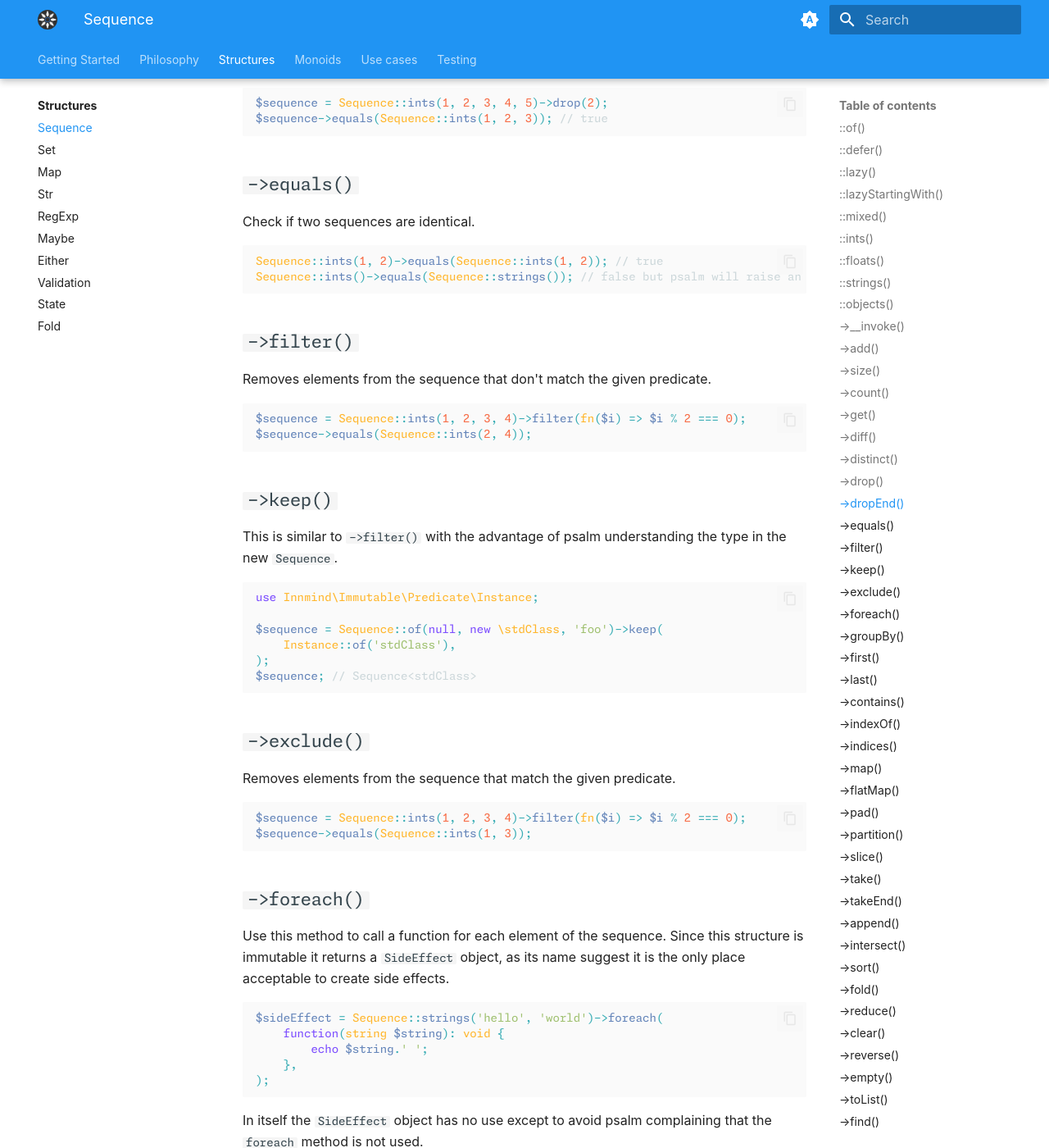
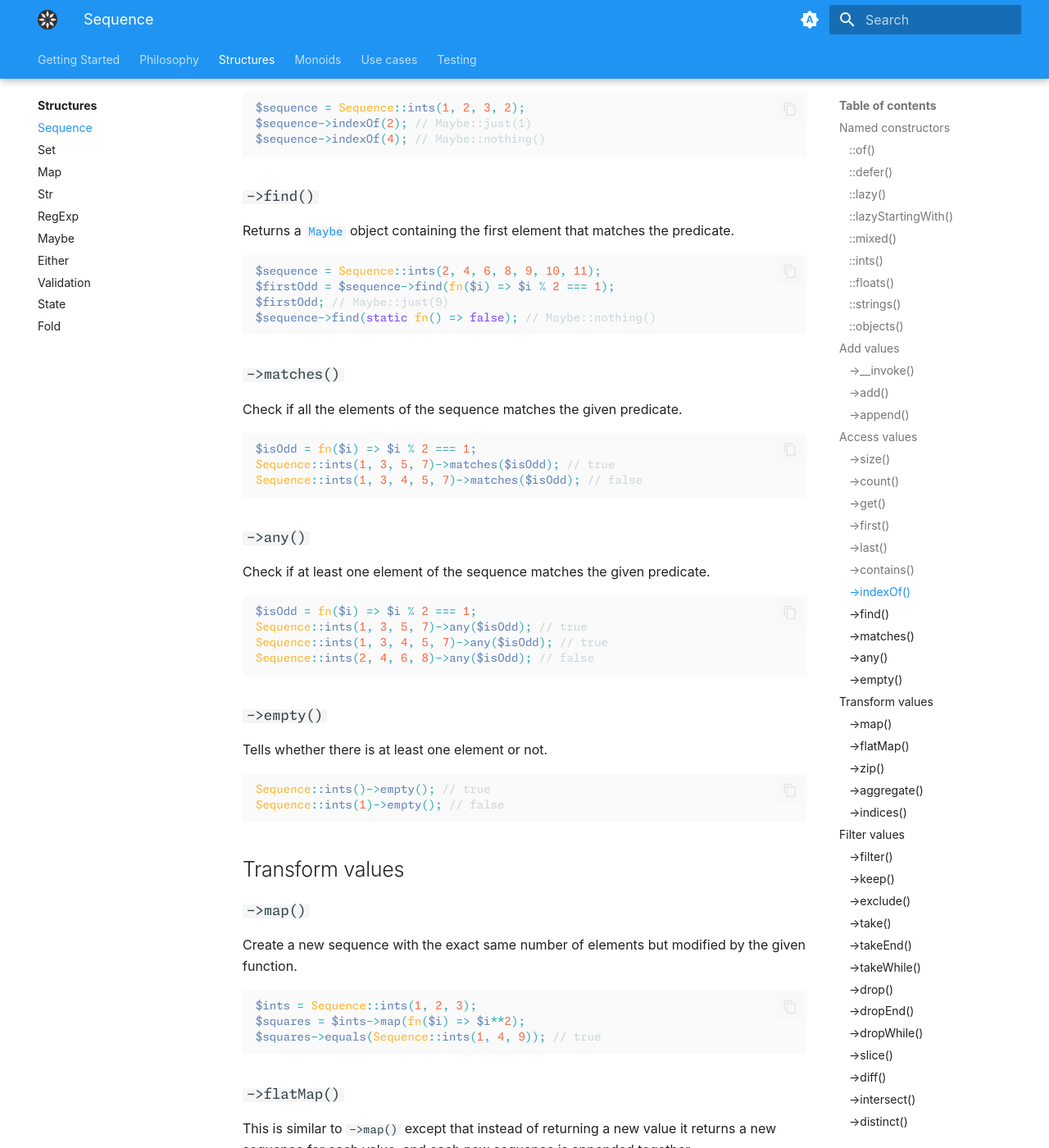
Before and after one commit to Innmind/Immutable, an MkDocs documentation site: the page built from docs/structures/sequence.md, in a window 1280 px wide and 1400 px high, scrolled down 3789 px. Shown: the whole window at 82% size. Built offline with MkDocs 1.6.1 and Material for MkDocs 9.7.7, drawn with Linux system fonts in a browser that asks for light colours; plug-ins that fetch from the network failed and are left out; some of the changed text lies outside the part shown.

Commit message:
rearrange methods by groups

````diff
--- a/docs/structures/sequence.md
+++ b/docs/structures/sequence.md
@@ -2,7 +2,9 @@
 
 A sequence is an ordered list of elements, think of it like an array such as `[1, 'a', new stdClass]` or a `list<T>` in the [Psalm](http://psalm.dev) nomenclature.
 
-## `::of()`
+## Named constructors
+
+### `::of()`
 
 The `of` static method allows you to create a new sequence with all the elements passed as arguments.
 
@@ -13,7 +15,7 @@ use Innmind\Immutable\Sequence;
 Sequence::of(1, 2, 3, $etc);
 ```
 
-## `::defer()`
+### `::defer()`
 
 This named constructor is for advanced use cases where you want the data of your sequence to be loaded upon use only and not initialisation.
 
@@ -30,7 +32,7 @@ The method ask a generator that will provide the elements. Once the elements are
 !!! warning ""
     Beware of the case where the source you read the elements is not altered before the first use of the sequence.
 
-## `::lazy()`
+### `::lazy()`
 
 This is similar to `::defer()` with the exception that the elements are not kept in memory but reloaded upon each use.
 
@@ -43,7 +45,7 @@ $sequence = Sequence::lazy(function() {
 !!! warning ""
     Since the elements are reloaded each time the immutability responsability is up to you because the source may change or if you generate objects it will generate new objects each time (so if you make strict comparison it will fail).
 
-## `::lazyStartingWith()`
+### `::lazyStartingWith()`
 
 Same as `::lazy()` except you don't need to manually build the generator.
 
@@ -54,27 +56,29 @@ $sequence = Sequence::lazyStartingWith(1, 2, 3);
 !!! note ""
     This is useful when you know the first items of the sequence and you'll `append` another lazy sequence at the end.
 
-## `::mixed()`
+### `::mixed()`
 
 This is a shortcut for `::of(mixed ...$mixed)`.
 
-## `::ints()`
+### `::ints()`
 
 This is a shortcut for `::of(int ...$ints)`.
 
-## `::floats()`
+### `::floats()`
 
 This is a shortcut for `::of(float ...$floats)`.
 
-## `::strings()`
+### `::strings()`
 
 This is a shortcut for `::of(string ...$strings)`.
 
-## `::objects()`
+### `::objects()`
 
 This is a shortcut for `::of(object ...$objects)`.
 
-## `->__invoke()`
+## Add values
+
+### `->__invoke()`
 
 Augment the sequence with a new element.
 
@@ -84,11 +88,22 @@ $sequence = ($sequence)(2);
 $sequence->equals(Sequence::ints(1, 2));
 ```
 
-## `->add()`
+### `->add()`
 
 This is an alias for `->__invoke()`.
 
-## `->size()`
+### `->append()`
+
+Add all elements of a sequence at the end of another.
+
+```php
+$sequence = Sequence::ints(1, 2)->append(Sequence::ints(3, 4));
+$sequence->equals(Sequence::ints(1, 2, 3, 4)); // true
+```
+
+## Access values
+
+### `->size()`
 
 This returns the number of elements in the sequence.
 
@@ -97,7 +112,7 @@ $sequence = Sequence::ints(1, 4, 6);
 $sequence->size(); // 3
 ```
 
-## `->count()`
+### `->count()`
 
 This is an alias for `->size()`, but you can also use the PHP function `\count` if you prefer.
 
@@ -107,7 +122,7 @@ $sequence->count(); // 3
 \count($sequence); // 3
 ```
 
-## `->get()`
+### `->get()`
 
 This method will return a [`Maybe`](maybe.md) object containing the element at the given index in the sequence. If the index doesn't exist it will an empty `Maybe` object.
 
@@ -117,52 +132,145 @@ $sequence->get(1); // Maybe::just(4)
 $sequence->get(3); // Maybe::nothing()
 ```
 
-## `->diff()`
+### `->first()`
 
-This method will return a new sequence containing the elements that are not present in the other sequence.
+This is an alias for `->get(0)`.
+
+### `->last()`
+
+This is an alias for `->get(->size() - 1)`.
+
+### `->contains()`
+
+Check if the element is present in the sequence.
 
 ```php
-$sequence = Sequence::ints(1, 4, 6)->diff(Sequence::ints(1, 3, 6));
-$sequence->equals(Sequence::ints(4)); // true
+$sequence = Sequence::ints(1, 42, 3);
+$sequence->contains(2); // false
+$sequence->contains(42); // true
+$sequence->contains('42'); // false but psalm will raise an error
 ```
 
-## `->distinct()`
+### `->indexOf()`
 
-This removes any duplicates in the sequence.
+This will return a [`Maybe`](maybe.md) object containing the index number at which the first occurence of the element was found.
 
 ```php
-$sequence = Sequence::ints(1, 2, 1, 3)->distinct();
-$sequence->equals(Sequence::ints(1, 2, 3)); // true
+$sequence = Sequence::ints(1, 2, 3, 2);
+$sequence->indexOf(2); // Maybe::just(1)
+$sequence->indexOf(4); // Maybe::nothing()
 ```
 
-## `->drop()`
+### `->find()`
 
-This removes the number of elements from the end of the sequence.
+Returns a [`Maybe`](maybe.md) object containing the first element that matches the predicate.
 
 ```php
-$sequence = Sequence::ints(5, 4, 3, 2, 1)->drop(2);
-$sequence->equals(Sequence::ints(3, 2, 1)); // true
+$sequence = Sequence::ints(2, 4, 6, 8, 9, 10, 11);
+$firstOdd = $sequence->find(fn($i) => $i % 2 === 1);
+$firstOdd; // Maybe::just(9)
+$sequence->find(static fn() => false); // Maybe::nothing()
 ```
 
-## `->dropEnd()`
+### `->matches()`
 
-This removes the number of elements from the end of the sequence.
+Check if all the elements of the sequence matches the given predicate.
 
 ```php
-$sequence = Sequence::ints(1, 2, 3, 4, 5)->drop(2);
-$sequence->equals(Sequence::ints(1, 2, 3)); // true
+$isOdd = fn($i) => $i % 2 === 1;
+Sequence::ints(1, 3, 5, 7)->matches($isOdd); // true
+Sequence::ints(1, 3, 4, 5, 7)->matches($isOdd); // false
 ```
 
-## `->equals()`
+### `->any()`
 
-Check if two sequences are identical.
+Check if at least one element of the sequence matches the given predicate.
 
 ```php
-Sequence::ints(1, 2)->equals(Sequence::ints(1, 2)); // true
-Sequence::ints()->equals(Sequence::strings()); // false but psalm will raise an error
+$isOdd = fn($i) => $i % 2 === 1;
+Sequence::ints(1, 3, 5, 7)->any($isOdd); // true
+Sequence::ints(1, 3, 4, 5, 7)->any($isOdd); // true
+Sequence::ints(2, 4, 6, 8)->any($isOdd); // false
 ```
 
-## `->filter()`
+### `->empty()`
+
+Tells whether there is at least one element or not.
+
+```php
+Sequence::ints()->empty(); // true
+Sequence::ints(1)->empty(); // false
+```
+
+## Transform values
+
+### `->map()`
+
+Create a new sequence with the exact same number of elements but modified by the given function.
+
+```php
+$ints = Sequence::ints(1, 2, 3);
+$squares = $ints->map(fn($i) => $i**2);
+$squares->equals(Sequence::ints(1, 4, 9)); // true
+```
+
+### `->flatMap()`
+
+This is similar to `->map()` except that instead of returning a new value it returns a new sequence for each value, and each new sequence is appended together.
+
+```php
+$ints = Sequence::ints(1, 2, 3);
+$squares = $ints->flatMap(fn($i) => Sequence::of($i, $i**2));
+$squares->equals(Sequence::ints(1, 1, 2, 4, 3, 9)); // true
+```
+
+### `->zip()`
+
+This method allows to merge 2 sequences into a new one by combining the values of the 2 into pairs.
+
+```php
+$firnames = Sequence::of('John', 'Luke', 'James');
+$lastnames = Sequence::of('Doe', 'Skywalker', 'Kirk');
+
+$pairs = $firnames
+    ->zip($lastnames)
+    ->toList();
+$pairs; // [['John', 'Doe'], ['Luke', 'Skywalker'], ['James', 'Kirk']]
+```
+
+### `->aggregate()`
+
+This methods allows to rearrange the elements of the Sequence. This is especially useful for parsers.
+
+An example would be to rearrange a list of chunks from a file into lines:
+
+```php
+// let's pretend this comes from a stream
+$chunks = ['fo', "o\n", 'ba', "r\n", 'ba', "z\n"];
+$lines = Sequence::of(...$chunks)
+    ->map(Str::of(...))
+    ->aggregate(static fn($a, $b) => $a->append($b->toString())->split("\n"))
+    ->flatMap(static fn($chunk) => $chunk->split("\n"))
+    ->map(static fn($line) => $line->toString())
+    ->toList();
+$lines; // ['foo', 'bar', 'baz', '']
+```
+
+!!! note ""
+    The `flatMap` is here in case there is only one chunk in the sequence, in which case the `aggregate` is not called
+
+### `->indices()`
+
+Create a new sequence of integers representing the indices of the original sequence.
+
+```php
+$sequence = Sequence::ints(1, 2, 3);
+$sequence->indices()->equals(Sequence::ints(...\range(0, $sequence->size() - 1)));
+```
+
+## Filter values
+
+### `->filter()`
 
 Removes elements from the sequence that don't match the given predicate.
 
@@ -171,7 +279,7 @@ $sequence = Sequence::ints(1, 2, 3, 4)->filter(fn($i) => $i % 2 === 0);
 $sequence->equals(Sequence::ints(2, 4));
 ```
 
-## `->keep()`
+### `->keep()`
 
 This is similar to `->filter()` with the advantage of psalm understanding the type in the new `Sequence`.
 
@@ -184,7 +292,7 @@ $sequence = Sequence::of(null, new \stdClass, 'foo')->keep(
 $sequence; // Sequence<stdClass>
 ```
 
-## `->exclude()`
+### `->exclude()`
 
 Removes elements from the sequence that match the given predicate.
 
@@ -193,7 +301,160 @@ $sequence = Sequence::ints(1, 2, 3, 4)->filter(fn($i) => $i % 2 === 0);
 $sequence->equals(Sequence::ints(1, 3));
 ```
 
-## `->foreach()`
+### `->take()`
+
+Create a new sequence with only the given number of elements from the start of the sequence.
+
+```php
+Sequence::ints(4, 3, 1, 0)->take(2)->equals(Sequence::ints(4, 3)); // true
+```
+
+### `->takeEnd()`
+
+Similar to `->take()` but it starts from the end of the sequence
+
+```php
+Sequence::ints(4, 3, 1, 0)->takeEnd(2)->equals(Sequence::ints(1, 0)); // true
+```
+
+### `->takeWhile()`
+
+This keeps all the elements from the start of the sequence while the condition returns `true`.
+
+```php
+$values = Sequence::of(1, 2, 3, 0, 4, 5, 6, 0)
+    ->takeWhile(static fn($i) => $i === 0)
+    ->toList();
+$values === [1, 2, 3];
+```
+
+### `->drop()`
+
+This removes the number of elements from the end of the sequence.
+
+```php
+$sequence = Sequence::ints(5, 4, 3, 2, 1)->drop(2);
+$sequence->equals(Sequence::ints(3, 2, 1)); // true
+```
+
+### `->dropEnd()`
+
+This removes the number of elements from the end of the sequence.
+
+```php
+$sequence = Sequence::ints(1, 2, 3, 4, 5)->drop(2);
+$sequence->equals(Sequence::ints(1, 2, 3)); // true
+```
+
+### `->dropWhile()`
+
+This removes all the elements from the start of the sequence while the condition returns `true`.
+
+```php
+$values = Sequence::of(0, 0, 0, 1, 2, 3, 0)
+    ->dropWhile(static fn($i) => $i === 0)
+    ->toList();
+$values === [1, 2, 3, 0];
+```
+
+### `->slice()`
+
+Return a new sequence with only the elements that were between the given indices. (The upper bound is not included)
+
+```php
+$sequence = Sequence::ints(4, 3, 2, 1);
+$sequence->slice(1, 4)->equals(Sequence::ints(3, 2)); // true
+```
+
+### `->diff()`
+
+This method will return a new sequence containing the elements that are not present in the other sequence.
+
+```php
+$sequence = Sequence::ints(1, 4, 6)->diff(Sequence::ints(1, 3, 6));
+$sequence->equals(Sequence::ints(4)); // true
+```
+
+### `->intersect()`
+
+Create a new sequence with the elements that are also in the other sequence.
+
+```php
+$sequence = Sequence::ints(1, 2, 3)->intersect(Sequence::ints(2, 3, 4));
+$sequence->equals(Sequence::ints(2, 3)); // true
+```
+
+### `->distinct()`
+
+This removes any duplicates in the sequence.
+
+```php
+$sequence = Sequence::ints(1, 2, 1, 3)->distinct();
+$sequence->equals(Sequence::ints(1, 2, 3)); // true
+```
+
+## Extract values
+
+### `->toList()`
+
+It returns a new `array` containing all the elements of the sequence.
+
+### `->match()`
+
+This is a similar approach to pattern matching allowing you to decompose a sequence by accessing the first element and the rest of the sequence.
+
+```php
+function sum(Sequence $ints): int
+{
+    return $ints->match(
+        fn(int $head, Sequence $tail) => $head + sum($tail),
+        fn() => 0,
+    );
+}
+
+$result = sum(Sequence::of(1, 2, 3, 4));
+$result; // 10
+```
+
+!!! warning ""
+    For lazy sequences bear in mind that the values will be kept in memory while the first call to `->match` didn't return.
+
+### `->fold()`
+
+This is similar to the `reduce` method but only takes a [`Monoid`](../MONOIDS.md) as an argument.
+
+```php
+use Innmind\Immutable\Monoid\Concat;
+
+$lines = Sequence::of("foo\n", "bar\n", 'baz')
+    ->map(fn($line) => Str::of($line))
+    ->fold(new Concat);
+
+$lines->equals("foo\nbar\nbaz"); // true
+```
+
+### `->reduce()`
+
+Iteratively compute a value for all the elements in the sequence.
+
+```php
+$sequence = Sequence::ints(1, 2, 3, 4);
+$sum = $sequence->reduce(0, fn($sum, $int) => $sum + $int);
+$sum; // 10
+```
+
+## Misc.
+
+### `->equals()`
+
+Check if two sequences are identical.
+
+```php
+Sequence::ints(1, 2)->equals(Sequence::ints(1, 2)); // true
+Sequence::ints()->equals(Sequence::strings()); // false but psalm will raise an error
+```
+
+### `->foreach()`
 
 Use this method to call a function for each element of the sequence. Since this structure is immutable it returns a `SideEffect` object, as its name suggest it is the only place acceptable to create side effects.
 
@@ -207,7 +468,7 @@ $sideEffect = Sequence::strings('hello', 'world')->foreach(
 
 In itself the `SideEffect` object has no use except to avoid psalm complaining that the `foreach` method is not used.
 
-## `->groupBy()`
+### `->groupBy()`
 
 This will create multiples sequences with elements regrouped under the same key computed by the given function.
 
@@ -246,65 +507,7 @@ $map
     ->equals(Sequence::strings('ftp://example.com')); // true
 ```
 
-## `->first()`
-
-This is an alias for `->get(0)`.
-
-## `->last()`
-
-This is an alias for `->get(->size() - 1)`.
-
-## `->contains()`
-
-Check if the element is present in the sequence.
-
-```php
-$sequence = Sequence::ints(1, 42, 3);
-$sequence->contains(2); // false
-$sequence->contains(42); // true
-$sequence->contains('42'); // false but psalm will raise an error
-```
-
-## `->indexOf()`
-
-This will return a [`Maybe`](maybe.md) object containing the index number at which the first occurence of the element was found.
-
-```php
-$sequence = Sequence::ints(1, 2, 3, 2);
-$sequence->indexOf(2); // Maybe::just(1)
-$sequence->indexOf(4); // Maybe::nothing()
-```
-
-## `->indices()`
-
-Create a new sequence of integers representing the indices of the original sequence.
-
-```php
-$sequence = Sequence::ints(1, 2, 3);
-$sequence->indices()->equals(Sequence::ints(...\range(0, $sequence->size() - 1)));
-```
-
-## `->map()`
-
-Create a new sequence with the exact same number of elements but modified by the given function.
-
-```php
-$ints = Sequence::ints(1, 2, 3);
-$squares = $ints->map(fn($i) => $i**2);
-$squares->equals(Sequence::ints(1, 4, 9)); // true
-```
-
-## `->flatMap()`
-
-This is similar to `->map()` except that instead of returning a new value it returns a new sequence for each value, and each new sequence is appended together.
-
-```php
-$ints = Sequence::ints(1, 2, 3);
-$squares = $ints->flatMap(fn($i) => Sequence::of($i, $i**2));
-$squares->equals(Sequence::ints(1, 1, 2, 4, 3, 9)); // true
-```
-
-## `->pad()`
+### `->pad()`
 
 Add the same element to a new sequence in order that its size is at least the given one.
 
@@ -314,7 +517,7 @@ $sequence->pad(2, 0)->equals(Sequence::ints(1, 2, 3)); // true
 $sequence->pad(5, 0)->equals(Sequence::ints(1, 2, 3, 0, 0)); // true
 ```
 
-## `->partition()`
+### `->partition()`
 
 This method is similar to `->groupBy()` method but the map keys are always booleans. The difference is that here the 2 keys are always present whereas with `->groupBy()` it will depend on the original sequence.
 
@@ -338,50 +541,7 @@ $map
     ->equals(Sequence::ints(1, 3)); // true
 ```
 
-## `->slice()`
-
-Return a new sequence with only the elements that were between the given indices. (The upper bound is not included)
-
-```php
-$sequence = Sequence::ints(4, 3, 2, 1);
-$sequence->slice(1, 4)->equals(Sequence::ints(3, 2)); // true
-```
-
-## `->take()`
-
-Create a new sequence with only the given number of elements from the start of the sequence.
-
-```php
-Sequence::ints(4, 3, 1, 0)->take(2)->equals(Sequence::ints(4, 3)); // true
-```
-
-## `->takeEnd()`
-
-Similar to `->take()` but it starts from the end of the sequence
-
-```php
-Sequence::ints(4, 3, 1, 0)->takeEnd(2)->equals(Sequence::ints(1, 0)); // true
-```
-
-## `->append()`
-
-Add all elements of a sequence at the end of another.
-
-```php
-$sequence = Sequence::ints(1, 2)->append(Sequence::ints(3, 4));
-$sequence->equals(Sequence::ints(1, 2, 3, 4)); // true
-```
-
-## `->intersect()`
-
-Create a new sequence with the elements that are also in the other sequence.
-
-```php
-$sequence = Sequence::ints(1, 2, 3)->intersect(Sequence::ints(2, 3, 4));
-$sequence->equals(Sequence::ints(2, 3)); // true
-```
-
-## `->sort()`
+### `->sort()`
 
 Reorder the elements within the sequence.
 
@@ -391,31 +551,7 @@ $sequence = $sequence->sort(fn($a, $b) => $a <=> $b);
 $sequence->equals(Sequence::ints(1, 2, 3, 4));
 ```
 
-## `->fold()`
-
-This is similar to the `reduce` method but only takes a [`Monoid`](../MONOIDS.md) as an argument.
-
-```php
-use Innmind\Immutable\Monoid\Concat;
-
-$lines = Sequence::of("foo\n", "bar\n", 'baz')
-    ->map(fn($line) => Str::of($line))
-    ->fold(new Concat);
-
-$lines->equals("foo\nbar\nbaz"); // true
-```
-
-## `->reduce()`
-
-Iteratively compute a value for all the elements in the sequence.
-
-```php
-$sequence = Sequence::ints(1, 2, 3, 4);
-$sum = $sequence->reduce(0, fn($sum, $int) => $sum + $int);
-$sum; // 10
-```
-
-## `->clear()`
+### `->clear()`
 
 Create an empty new sequence of the same type. (To avoid to redeclare the types manually in a docblock)
 
@@ -424,7 +560,7 @@ $sequence = Sequence::ints(1);
 $sequence->clear()->size(); // 0
 ```
 
-## `->reverse()`
+### `->reverse()`
 
 Create a new sequence where the last element become the first one and so on.
 
@@ -433,86 +569,7 @@ $sequence = Sequence::ints(1, 2, 3, 4);
 $sequence->reverse()->equals(Sequence::ints(4, 3, 2, 1));
 ```
 
-## `->empty()`
-
-Tells whether there is at least one element or not.
-
-```php
-Sequence::ints()->empty(); // true
-Sequence::ints(1)->empty(); // false
-```
-
-## `->toList()`
-
-It returns a new `array` containing all the elements of the sequence.
-
-## `->find()`
-
-Returns a [`Maybe`](maybe.md) object containing the first element that matches the predicate.
-
-```php
-$sequence = Sequence::ints(2, 4, 6, 8, 9, 10, 11);
-$firstOdd = $sequence->find(fn($i) => $i % 2 === 1);
-$firstOdd; // Maybe::just(9)
-$sequence->find(static fn() => false); // Maybe::nothing()
-```
-
-## `->matches()`
-
-Check if all the elements of the sequence matches the given predicate.
-
-```php
-$isOdd = fn($i) => $i % 2 === 1;
-Sequence::ints(1, 3, 5, 7)->matches($isOdd); // true
-Sequence::ints(1, 3, 4, 5, 7)->matches($isOdd); // false
-```
-
-## `->any()`
-
-Check if at least one element of the sequence matches the given predicate.
-
-```php
-$isOdd = fn($i) => $i % 2 === 1;
-Sequence::ints(1, 3, 5, 7)->any($isOdd); // true
-Sequence::ints(1, 3, 4, 5, 7)->any($isOdd); // true
-Sequence::ints(2, 4, 6, 8)->any($isOdd); // false
-```
-
-## `->match()`
-
-This is a similar approach to pattern matching allowing you to decompose a sequence by accessing the first element and the rest of the sequence.
-
-```php
-function sum(Sequence $ints): int
-{
-    return $ints->match(
-        fn(int $head, Sequence $tail) => $head + sum($tail),
-        fn() => 0,
-    );
-}
-
-$result = sum(Sequence::of(1, 2, 3, 4));
-$result; // 10
-```
-
-!!! warning ""
-    For lazy sequences bear in mind that the values will be kept in memory while the first call to `->match` didn't return.
-
-## `->zip()`
-
-This method allows to merge 2 sequences into a new one by combining the values of the 2 into pairs.
-
-```php
-$firnames = Sequence::of('John', 'Luke', 'James');
-$lastnames = Sequence::of('Doe', 'Skywalker', 'Kirk');
-
-$pairs = $firnames
-    ->zip($lastnames)
-    ->toList();
-$pairs; // [['John', 'Doe'], ['Luke', 'Skywalker'], ['James', 'Kirk']]
-```
-
-## `->safeguard()`
+### `->safeguard()`
 
 This method allows you to make sure all values conforms to an assertion before continuing using the sequence.
 
@@ -545,28 +602,7 @@ Sequence::lazyStartingWith('a', 'b', 'c', 'a')
 
 This example will print `a`, `b` and `c` before throwing an exception because of the second `a`. Use this method carefully.
 
-## `->aggregate()`
-
-This methods allows to rearrange the elements of the Sequence. This is especially useful for parsers.
-
-An example would be to rearrange a list of chunks from a file into lines:
-
-```php
-// let's pretend this comes from a stream
-$chunks = ['fo', "o\n", 'ba', "r\n", 'ba', "z\n"];
-$lines = Sequence::of(...$chunks)
-    ->map(Str::of(...))
-    ->aggregate(static fn($a, $b) => $a->append($b->toString())->split("\n"))
-    ->flatMap(static fn($chunk) => $chunk->split("\n"))
-    ->map(static fn($line) => $line->toString())
-    ->toList();
-$lines; // ['foo', 'bar', 'baz', '']
-```
-
-!!! note ""
-    The `flatMap` is here in case there is only one chunk in the sequence, in which case the `aggregate` is not called
-
-## `->memoize()`
+### `->memoize()`
 
 This method will load all the values in memory. This is useful only for a deferred or lazy `Sequence`, the other sequence will be unaffected.
 
@@ -580,25 +616,3 @@ $sequence = Sequence::lazy(function() {
     ->map(static fn($line) => \strtoupper($line)) // still no line loaded here
     ->memoize(); // load all lines and apply strtoupper on each
 ```
-
-## `->dropWhile()`
-
-This removes all the elements from the start of the sequence while the condition returns `true`.
-
-```php
-$values = Sequence::of(0, 0, 0, 1, 2, 3, 0)
-    ->dropWhile(static fn($i) => $i === 0)
-    ->toList();
-$values === [1, 2, 3, 0];
-```
-
-## `->takeWhile()`
-
-This keeps all the elements from the start of the sequence while the condition returns `true`.
-
-```php
-$values = Sequence::of(1, 2, 3, 0, 4, 5, 6, 0)
-    ->takeWhile(static fn($i) => $i === 0)
-    ->toList();
-$values === [1, 2, 3];
-```
````
